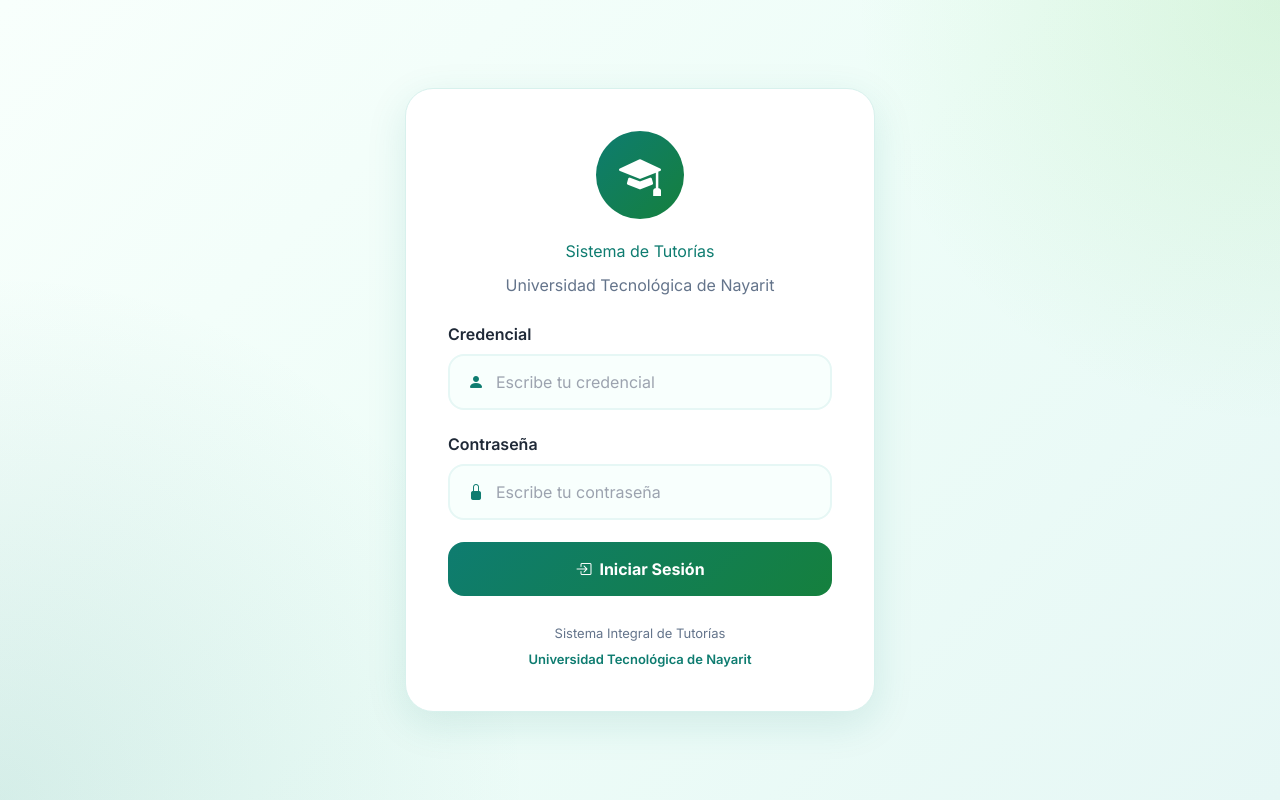
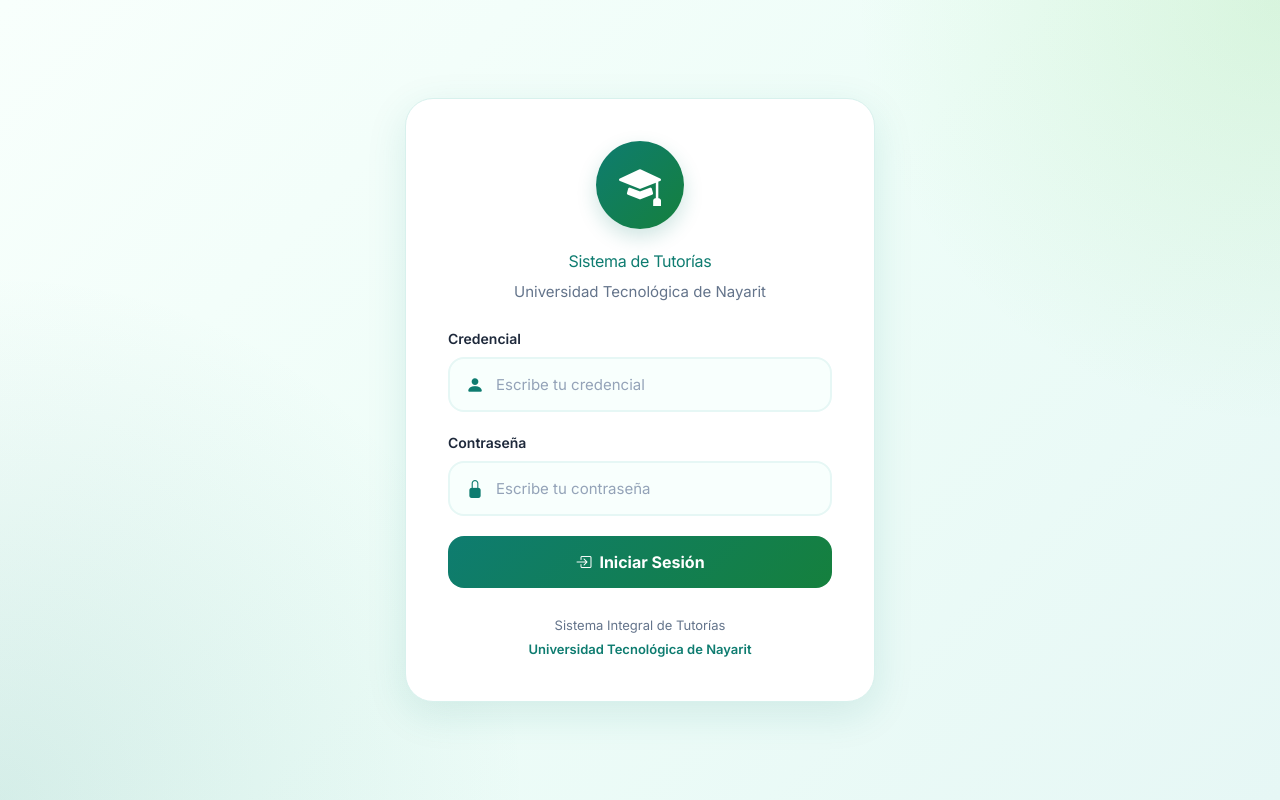
Before and after one commit to Ing-Segundo/sistema_tutorias, a Flask app: page / in a window 1280 px wide. Run offline with Flask 3, Linux system fonts and the light colour scheme; some libraries are stand-ins or nearby versions.

Commit message:
Update login.html

```diff
--- a/templates/login.html
+++ b/templates/login.html
@@ -32,6 +32,7 @@
             padding:0;
             box-sizing:border-box;
             font-family:'Inter',sans-serif;
+            color: var(--texto);
         }
 
         body{
@@ -58,6 +59,11 @@ body{
             position:relative;
             z-index:10;
             margin:20px 0;
+            transition: box-shadow 0.3s ease;
+        }
+
+        .login-card:hover {
+            box-shadow: var(--shadow-hover);
         }
 
         .logo{
@@ -69,6 +75,7 @@ body{
             display:flex;
             align-items:center;
             justify-content:center;
+            box-shadow: 0 8px 20px rgba(14, 124, 112, 0.2);
         }
 
         .logo i{
@@ -81,15 +88,16 @@ h1{
             font-size:31px;
             font-weight:800;
             color:var(--verde-ut);
+            letter-spacing: -0.02em;
         }
 
         .subtitulo{
             text-align:center;
             color:var(--texto-sec);
-    margin:10px 0 25px;
+            margin:8px 0 25px;
+            font-size: 15px;
         }
 
-/* Estilo para el mensaje de error/alerta */
         .alert-custom{
             padding: 12px 16px;
             border-radius: 14px;
@@ -107,20 +115,30 @@ h1{
             color: #991B1B;
         }
 
+        .alert-error i, .alert-error span {
+            color: #991B1B;
+        }
+
         .alert-success{
             background-color: #F0FDF4;
             border: 1px solid #86EFAC;
             color: #166534;
         }
 
+        .alert-success i, .alert-success span {
+            color: #166534;
+        }
+
         .input-group{
-    margin-bottom:22px;
+            margin-bottom:20px;
         }
 
         .input-group label{
             display:block;
             margin-bottom:8px;
             font-weight:600;
+            font-size: 14px;
+            color: var(--texto);
         }
 
         .input-custom{
@@ -130,12 +148,20 @@ h1{
             background:#F8FFFD;
             border:2px solid #E6F7F5;
             border-radius:16px;
-    padding:14px 18px;
+            padding:12px 16px;
+            transition: all 0.2s ease;
+        }
+
+        .input-custom:focus-within {
+            border-color: var(--verde-ut);
+            background: white;
+            box-shadow: 0 0 0 4px rgba(14, 124, 112, 0.1);
         }
 
         .input-custom i{
             color:var(--verde-ut);
             margin-right:12px;
+            font-size: 18px;
         }
 
         .input-custom input{
@@ -143,12 +169,18 @@ h1{
             border:none;
             outline:none;
             background:none;
+            font-size: 15px;
+            color: var(--texto);
+        }
+
+        .input-custom input::placeholder {
+            color: #94A3B8;
         }
 
         .btn-login{
             width:100%;
-    margin-top:8px;
-    padding:15px;
+            margin-top:12px;
+            padding:14px;
             border:none;
             border-radius:16px;
             background:linear-gradient(135deg,var(--verde-ut),var(--verde-sec));
@@ -160,18 +192,33 @@ h1{
             align-items:center;
             justify-content:center;
             gap:8px;
+            transition: all 0.25s ease;
+        }
+
+        .btn-login i {
+            color: white;
+        }
+
+        .btn-login:hover {
+            transform: translateY(-1px);
+            box-shadow: 0 8px 20px rgba(14, 124, 112, 0.3);
+            opacity: 0.95;
+        }
+
+        .btn-login:active {
+            transform: translateY(0);
         }
 
         .footer-login{
             margin-top:28px;
             text-align:center;
             font-size:13px;
-    color:#64748B;
+            color:var(--texto-sec);
         }
 
         .footer-login span{
             display:block;
-    margin-top:6px;
+            margin-top:4px;
             color:var(--verde-ut);
             font-weight:600;
         }
@@ -218,7 +265,7 @@ h1{
         Universidad Tecnológica de Nayarit
     </p>
 
-    <!-- ================= MENSAJE DE ERROR / FLASH ================= -->
+    <!-- MENSAJE DE ERROR / FLASH -->
     {% with messages = get_flashed_messages(with_categories=true) %}
       {% if messages %}
         {% for category, message in messages %}
@@ -229,25 +276,22 @@ h1{
         {% endfor %}
       {% endif %}
     {% endwith %}
-    <!-- ============================================================ -->
 
-    <form method="POST" autocomplete="off">
+    <form method="POST" action="{{ url_for('login') }}" autocomplete="off">
 
         <div class="input-group">
-            <label>Credencial</label>
-
+            <label for="credencial">Credencial</label>
             <div class="input-custom">
                 <i class="bi bi-person-fill"></i>
-                <input type="text" name="credencial" required placeholder="Escribe tu credencial">
+                <input type="text" id="credencial" name="credencial" required placeholder="Escribe tu credencial">
             </div>
         </div>
 
         <div class="input-group">
-            <label>Contraseña</label>
-
+            <label for="contrasena">Contraseña</label>
             <div class="input-custom">
                 <i class="bi bi-lock-fill"></i>
-                <input type="password" name="contrasena" required placeholder="Escribe tu contraseña">
+                <input type="password" id="contrasena" name="contrasena" required placeholder="Escribe tu contraseña">
             </div>
         </div>
 
```
Lines whose indentation alone changed are shown as unchanged.
